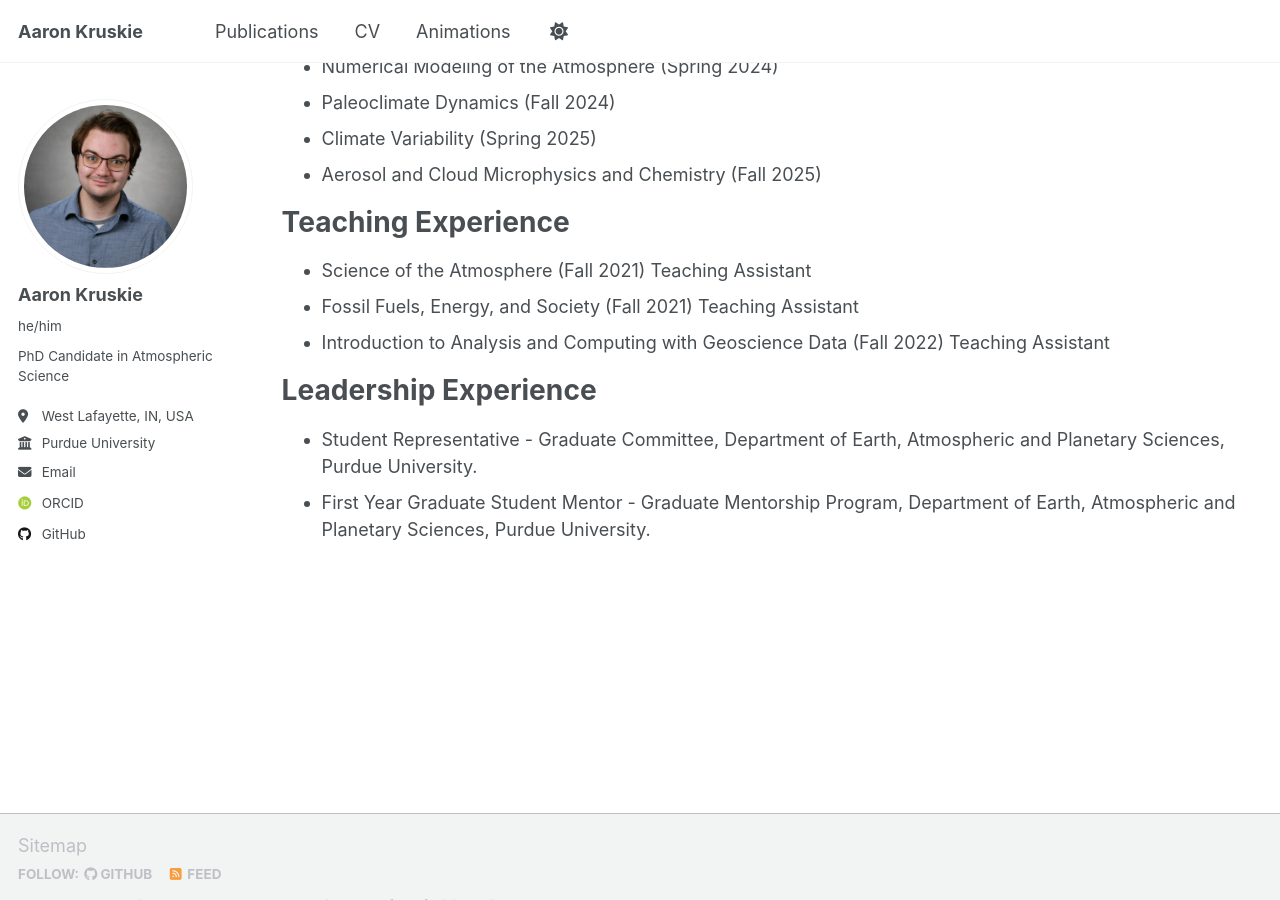
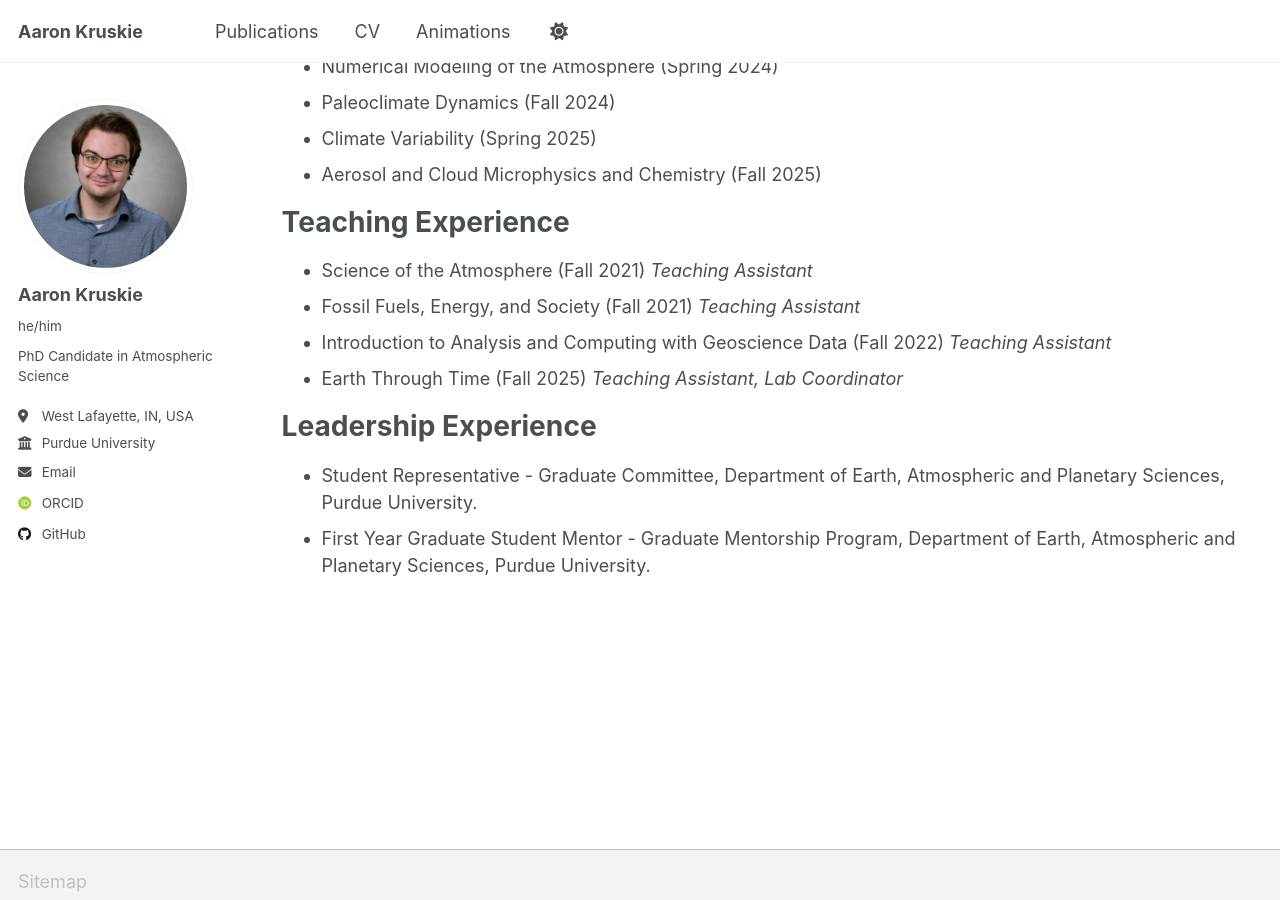
Before and after one commit to akruskie/akruskie.github.io, a Jekyll site: the page built from _pages/cv.md, in a window 1280 px wide and 900 px high, scrolled down 2237 px. Built offline with Jekyll 4.4.1, drawn with Linux system fonts in a browser that asks for light colours; some web fonts are replaced; a script that is not in the unit is left out.

Commit message:
Update cv.md

```diff
--- a/_pages/cv.md
+++ b/_pages/cv.md
@@ -69,9 +69,10 @@ Graduate Courses
 
 Teaching Experience
 ======
-* Science of the Atmosphere (Fall 2021) Teaching Assistant
-* Fossil Fuels, Energy, and Society (Fall 2021) Teaching Assistant
-* Introduction to Analysis and Computing with Geoscience Data (Fall 2022) Teaching Assistant
+* Science of the Atmosphere (Fall 2021) _Teaching Assistant_
+* Fossil Fuels, Energy, and Society (Fall 2021) _Teaching Assistant_
+* Introduction to Analysis and Computing with Geoscience Data (Fall 2022) _Teaching Assistant_
+* Earth Through Time (Fall 2025) _Teaching Assistant, Lab Coordinator_
 
 Leadership Experience
 ======
```
